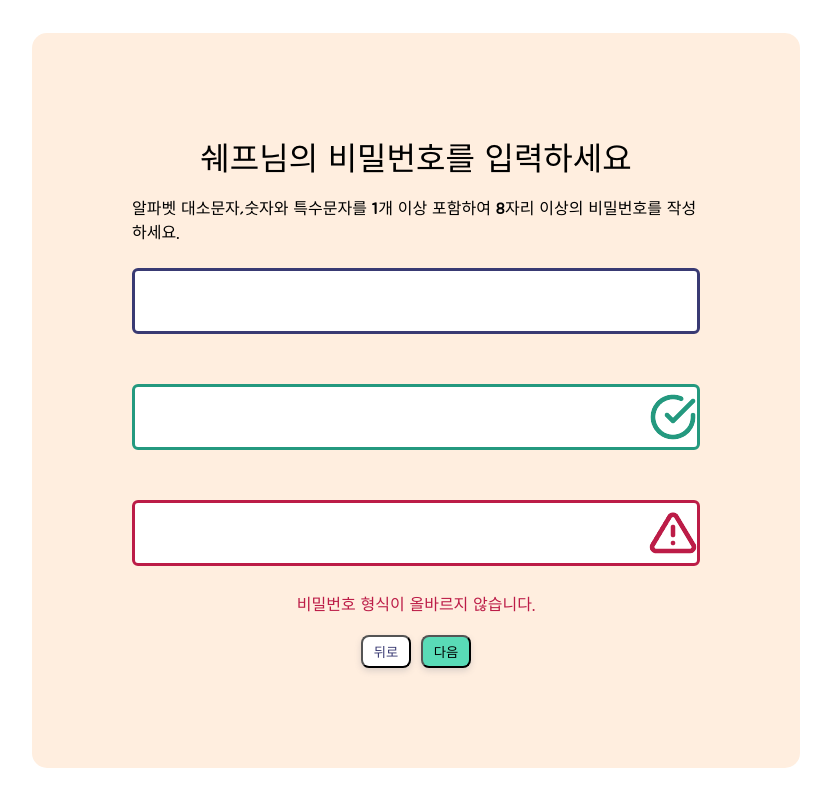
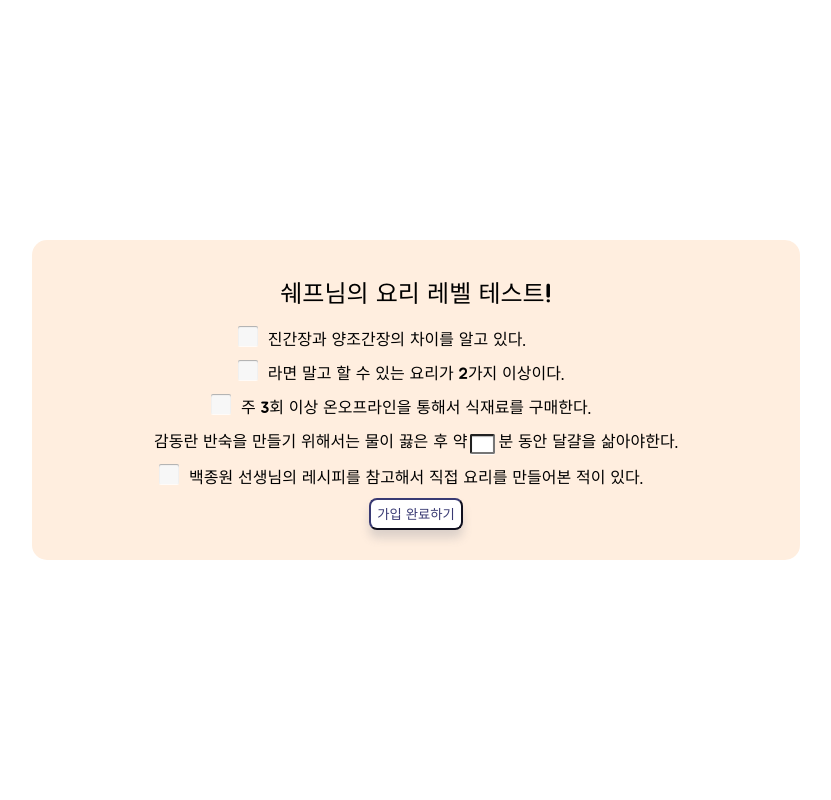
Before and after one commit to codestates/im26-cookingStates-client, a React (Create React App) app: page / in a window 1280 px wide. Shown: the whole page, without its empty margins (224-1055 px from the left). Built offline with nearby package versions, Linux system fonts and the light colour scheme.

Commit message:
💄 스타일: 설문조사 페이지 디자인

```diff
--- a/src/App.js
+++ b/src/App.js
@@ -1,12 +1,13 @@
 // import Nav from './Components/Nav';
 import "./App.css";
 // import CourseList from './Components/Main/CourseList';
-import SignUp from "./Components/Signup/SignUp.js";
+// import SignUp from "./Components/Signup/SignUp.js";
+import Survey from "./Components/Signup/Survey.js";
 
 function App() {
   return (
     <>
-      <SignUp />
+      <Survey />
     </>
   );
 }
--- a/src/Components/Signup/Survey.js
+++ b/src/Components/Signup/Survey.js
@@ -0,0 +1,41 @@
+import React from "react";
+import "../../pages/CSS/survey.css";
+
+function Survey(props) {
+  return (
+    <div className="survey-box">
+      <div className="survey-title"> 쉐프님의 요리 레벨 테스트!</div>
+      <div className="survey-group">
+        <div className="question">
+          <input id="ckb1" type="checkbox" value="TRUE"></input>
+          <label for="ckb1"> 진간장과 양조간장의 차이를 알고 있다.</label>
+        </div>
+        <div className="question">
+          <input id="ckb2" type="checkbox" value="TRUE"></input>
+          <label for="ckb2">라면 말고 할 수 있는 요리가 2가지 이상이다.</label>
+        </div>
+      </div>
+      <div className="question">
+        <input id="ckb3" type="checkbox" value="TRUE"></input>
+        <label for="ckb3">
+          주 3회 이상 온오프라인을 통해서 식재료를 구매한다.
+        </label>
+      </div>
+      <div className="question">
+        <label>
+          감동란 반숙을 만들기 위해서는 물이 끓은 후 약
+          <input type="text"></input>분 동안 달걀을 삶아야한다.
+        </label>
+      </div>
+      <div className="question">
+        <input id="ckb4" type="checkbox" value="TRUE"></input>
+        <label for="ckb4">
+          백종원 선생님의 레시피를 참고해서 직접 요리를 만들어본 적이 있다.
+        </label>
+      </div>
+      <button type="submit">가입 완료하기</button>
+    </div>
+  );
+}
+
+export default Survey;
--- /dev/null
+++ b/src/pages/CSS/survey.css
@@ -0,0 +1,104 @@
+.survey-box {
+  background-color: #ffeedf;
+  display: flex;
+  flex-direction: column;
+  position: relative;
+  align-items: center;
+  align-content: center;
+  font-family: "Jua";
+  margin: auto;
+
+  width: 60%;
+  height: 40%;
+  padding: 30px;
+  border-radius: 15px;
+}
+.survey-title {
+  margin-top: 0.5vh;
+  margin-bottom: 2vh;
+
+  font-size: 1.5rem;
+}
+
+.survey-group {
+  display: inline-block flex;
+  flex-direction: column;
+}
+
+.question {
+  position: relative;
+  margin-bottom: 10px;
+}
+
+input[type="checkbox"] {
+  display: none;
+}
+
+input[type="checkbox"] + label {
+  cursor: pointer;
+}
+
+input[type="text"] {
+  width: 25px;
+  height: 20px;
+  border-radius: 2px;
+  margin: 0 3px 0 3px;
+  box-shadow: inset 0px 1px 1px 0px rgba(0, 0, 0, 0.3),
+    0px 1px 0px 0px rgba(255, 255, 255, 0.8);
+  background: #ffffff;
+  text-align: center;
+  font-family: "Jua";
+}
+
+input[type="checkbox"] + label:before {
+  content: "";
+  width: 20px;
+  height: 20px;
+  margin-right: 20px;
+  position: absolute;
+  left: 0;
+  background-color: #f7f7f7;
+  border-radius: 2px;
+  box-shadow: inset 0px 1px 1px 0px rgba(0, 0, 0, 0.3),
+    0px 1px 0px 0px rgba(255, 255, 255, 0.8);
+  margin-right: 10px;
+}
+
+input[type="checkbox"]:checked + label:before {
+  content: "\2714";
+  text-shadow: 1px 1px 1px rgba(0, 0, 0, 0.2);
+  font-size: 1rem;
+  font-weight: 600;
+  color: #fff;
+  background: #393a73;
+  text-align: center;
+  position: absolute;
+}
+
+label {
+  margin: 30px;
+}
+
+button {
+  align-items: center;
+  background: #ffffff;
+  border-color: #393a73;
+  color: #393a73;
+  box-shadow: 0px 8px 10px rgba(110, 116, 134, 0.24);
+  border-radius: 8px;
+  height: 2rem;
+  font-family: "Jua";
+}
+
+button:hover {
+  align-items: center;
+
+  background: #393a73;
+  border-color: #ffffff;
+  color: #ffffff;
+  height: 2rem;
+  font-family: "Jua";
+
+  box-shadow: 0px 8px 10px rgba(110, 116, 134, 0.24);
+  border-radius: 8px;
+}
```
